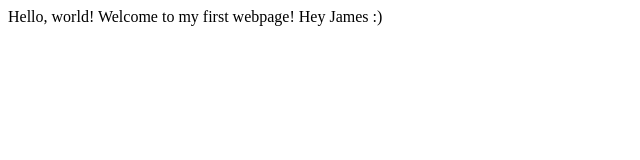
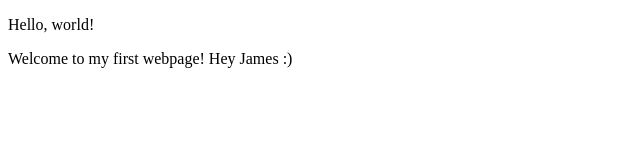
Before and after one commit to EssyMwangi/my-first-webgage, a plain HTML site: page my-second-webpage.html in a window 1280 px wide. Shown: the whole page, without its empty margins (0-640 px from the left). Drawn offline with Linux system fonts and the light colour scheme.

Commit message:
add paragraph block elements to the page

```diff
--- a/my-second-webpage.html
+++ b/my-second-webpage.html
@@ -4,6 +4,7 @@
     <title>My second webpage!</title>
   </head>
   <body>
-     Hello, world! Welcome to my first webpage! Hey James :)
+     <p>Hello, world! </p>
+     <p>Welcome to my first webpage! Hey James :)</p>
   </body>
 </html>
```
